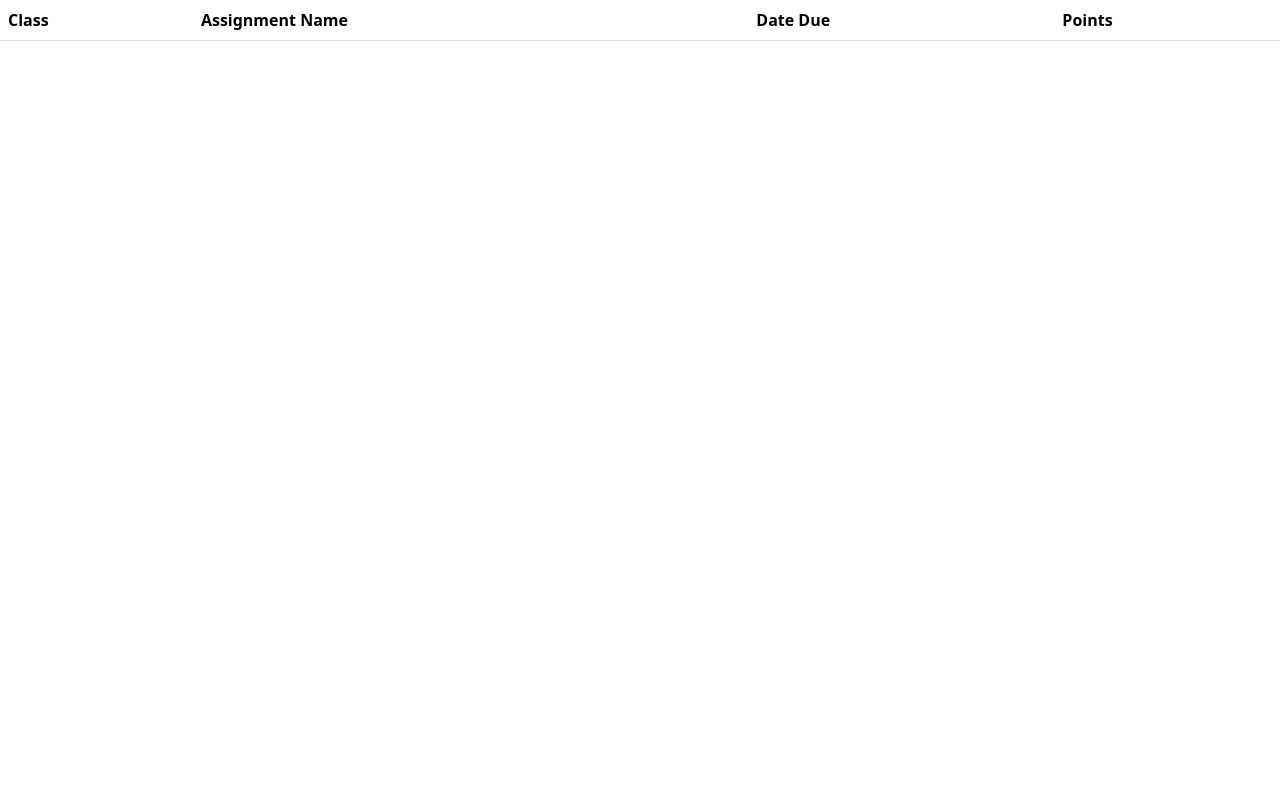
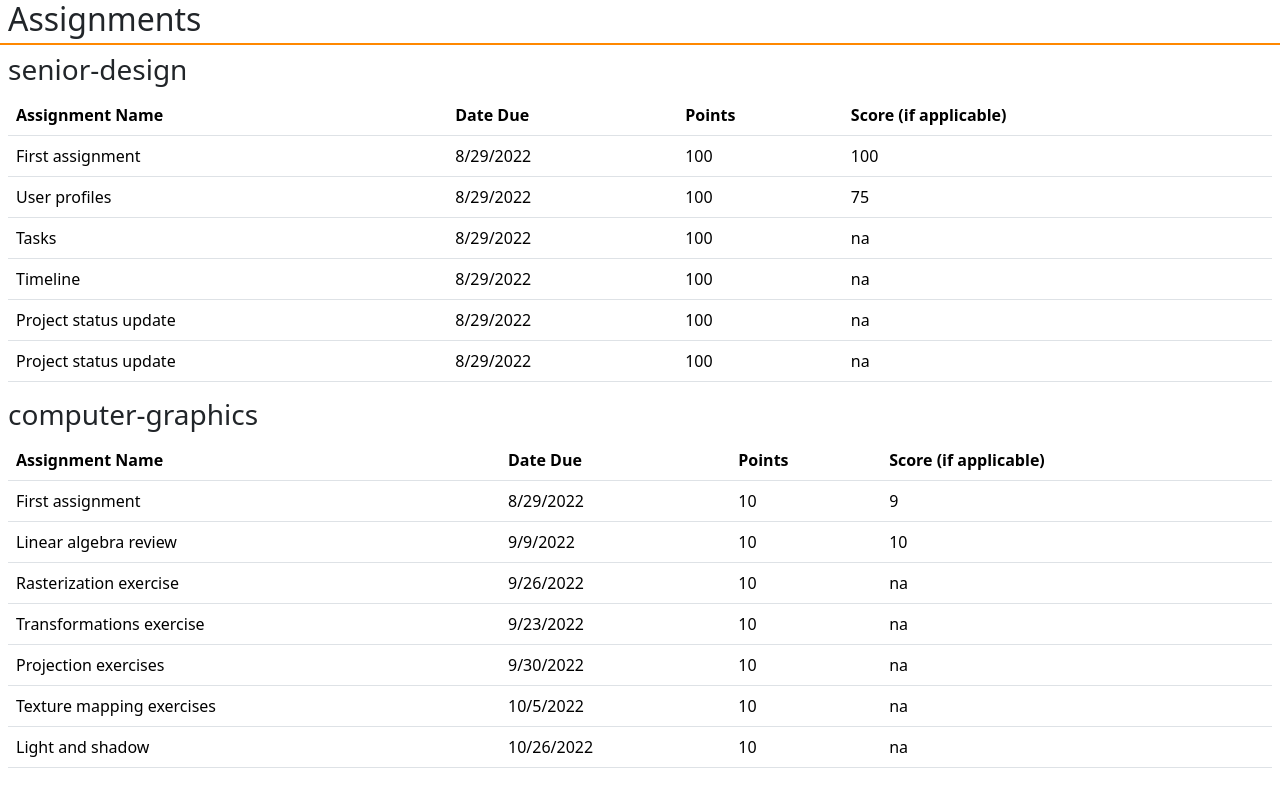
Before and after one commit to Smarijo/UI_Project2, a React (Vite) app: page /assignments in a window 1280 px wide. Shown: the top 788 px of the page. Built offline with nearby package versions, Linux system fonts and the light colour scheme.

Commit message:
Completed Assignments Page and edited assignments box

```diff
--- a/components/AssignmentsBox.jsx
+++ b/components/AssignmentsBox.jsx
@@ -19,13 +19,13 @@ class AssignmentsBox extends React.Component{
                         Upcoming Assignments
                     </Link>
                     <div className="list-group list-group-flush">
-                        <div className="list-group-item overflow-auto" style={{height: 350 }}>
+                        <div className="list-group-item overflow-auto" style={{height: 340 }}>
                             <GetUpcomingAssignments></GetUpcomingAssignments>
                         </div>
                         <Link to="assignments" className="card-header">
                             Recent Assignments
                         </Link>
-                        <div className="list-group-item overflow-auto" style={{height:350}}>
+                        <div className="list-group-item overflow-auto" style={{height:340}}>
                             <GetCompletedAssignments></GetCompletedAssignments>
                         </div>
                     </div>
--- a/pages/Assignments.jsx
+++ b/pages/Assignments.jsx
@@ -1,4 +1,5 @@
 import React from "react"
+import assignmentsJson from '../src/assignments.json';
 
 class Assignments extends React.Component{
     constructor(props){
@@ -10,24 +11,72 @@ class Assignments extends React.Component{
     render(){
         return(
             <>
-                <table className="table">
-                    <thead>
-                        <tr>
-                            <th>Class</th>
-                            <th>Assignment Name</th>
-                            <th>Date Due</th>
-                            <th>Points</th>
-                        </tr>
-                    </thead>
-                    <tbody>
-                        <tr>
-
-                        </tr>
-                    </tbody>
-                </table>
+                <h2 className="ps-2">Assignments</h2>
+                <GetAssignmentTables></GetAssignmentTables>
             </>
         )
     }
 }
 
+function GetAssignmentTables()
+{
+    let jsonRaw = assignmentsJson;
+    let keys = Object.keys(jsonRaw);
+
+    let tables = [];
+    for(let k = 0; k < keys.length; k++)
+    {
+        let body = GetAssignmentsTableBody(keys[k])
+        tables.push(
+            <div>
+                <h3>{keys[k]}</h3>
+                <table className="table">
+                    <thead>
+                        <tr>
+                            <th>Assignment Name</th>
+                            <th>Date Due</th>
+                            <th>Points</th>
+                            <th>Score (if applicable)</th>
+                        </tr>
+                    </thead>
+                    {body}
+                </table>
+            </div>
+        )
+    }
+    return(<div className="px-2">{tables}</div>)
+}
+
+function GetAssignmentsTableBody(key)
+{
+    let jsonRaw = assignmentsJson;
+    let assignments = [];
+    let assignmentsForClass = jsonRaw[key];
+
+    for(let j = 0; j < assignmentsForClass.length; j++){
+        if(assignmentsForClass[j]["type"] == "assignment"){
+            assignments.push(assignmentsForClass[j]);
+        }
+    }
+
+    let items = [];
+
+    for(let i = 0; i < assignments.length; i++){
+        let assignment = assignments[i];
+        items.push(
+        <tr>
+            <td>{assignment["title"]}</td>
+            <td>{assignment["end_or_due"]}</td>
+            <td>{assignment["points"]}</td>
+            <td>{assignment["points_earned"]}</td>
+        </tr>
+        )
+    }
+    return (
+        <tbody>
+            {items}
+        </tbody>
+    )
+}
+
 export default Assignments
```
